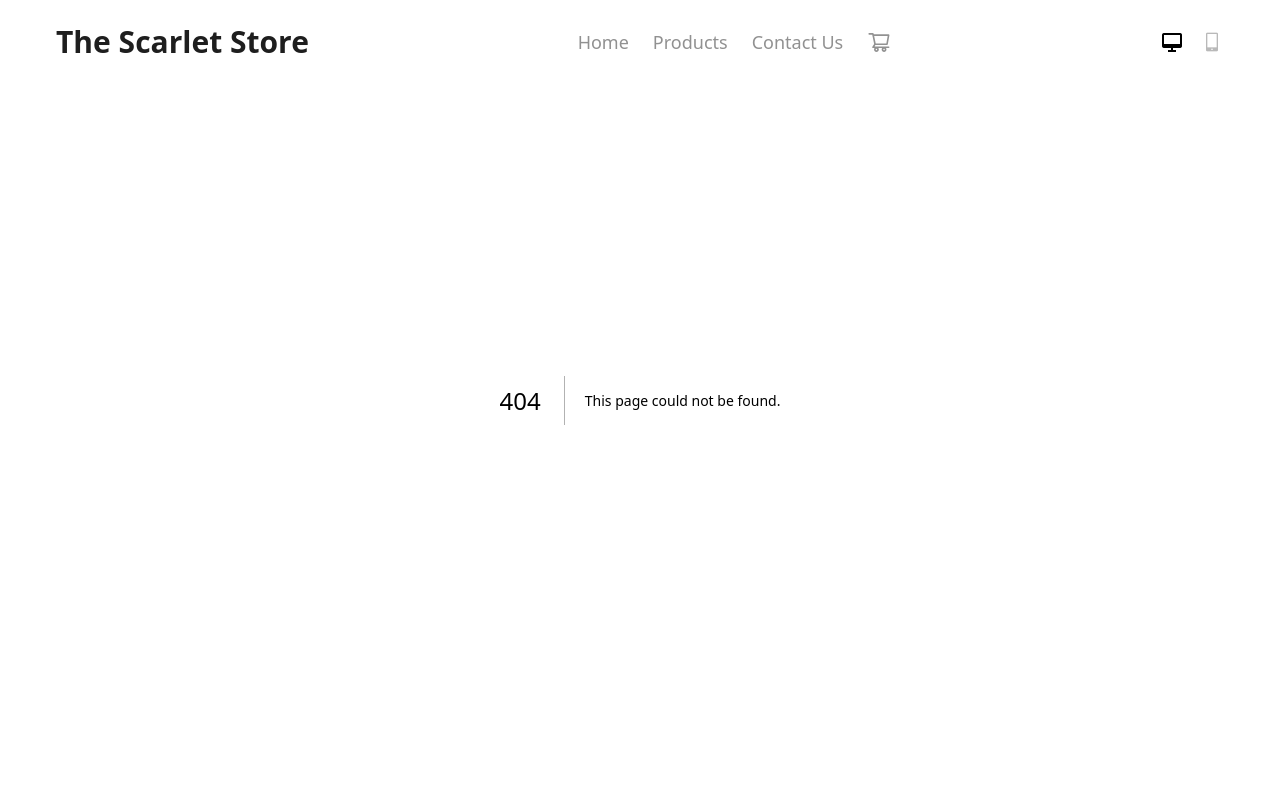
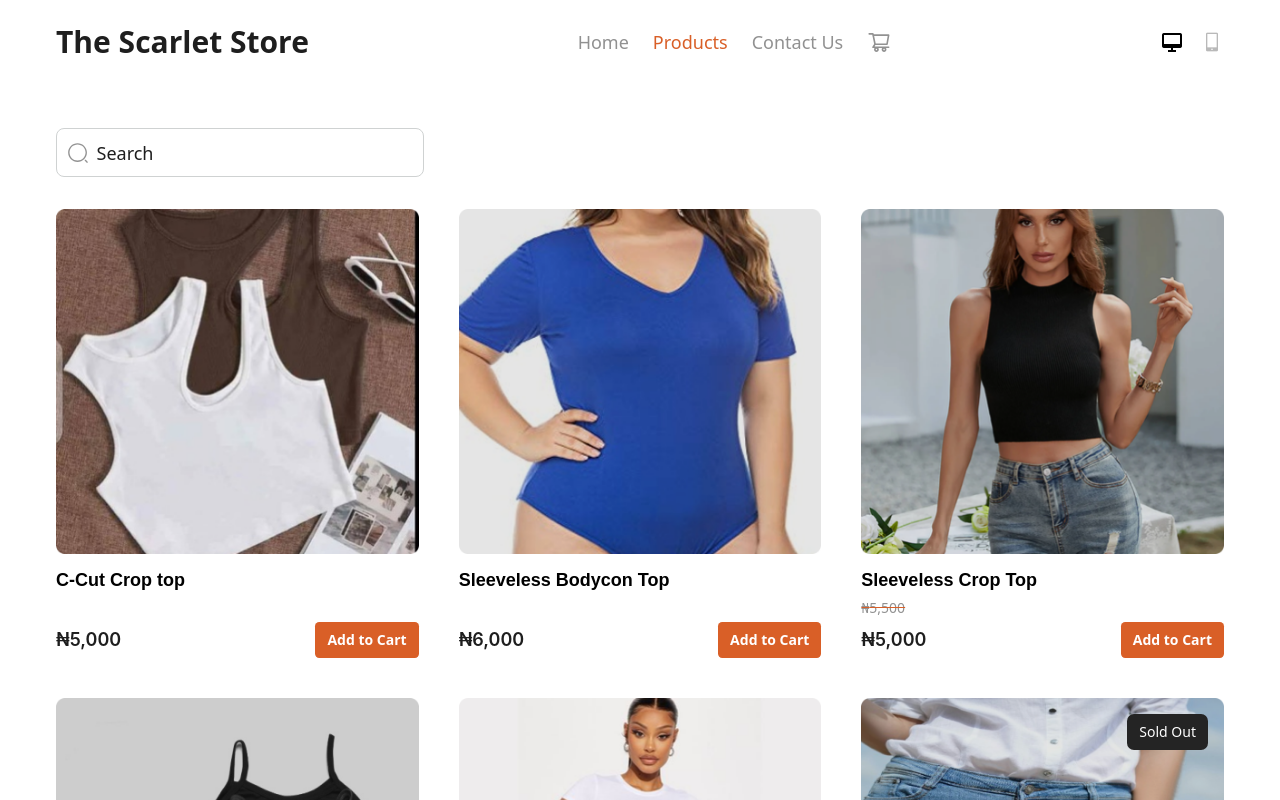
Before and after one commit to Thatgirl9/Scarlet-Store, a Next.js app: page /productsListing in a window 1280 px wide. Before the commit this address had no page. Shown: the top 800 px of the page. Built offline with nearby package versions, Linux system fonts and the light colour scheme.

Commit message:
Feat: Add Product Listing Page

```diff
--- a/components/collections.tsx
+++ b/components/collections.tsx
@@ -1,7 +1,7 @@
 import Link from "next/link";
 const Collections: React.FC = () => {
   return (
-    <section className="mt-[1em] md:px-14 px-6">
+    <section className="mt-[1em] md:px-14 px-6 w-full">
       <h1 className="font-fontInter text-2xl font-extrabold uppercase text-black-primary">
         Collections
       </h1>
--- a/components/discount.tsx
+++ b/components/discount.tsx
@@ -6,6 +6,7 @@ import Jeans from "@/public/assets/discount/image 12 (3).png";
 import ConTop from "@/public/assets/discount/image 12 (4).png";
 import Image from "next/image";
 import Link from "next/link";
+import { useRouter } from "next/router";
 
 const Discount: React.FC = () => {
   const discountSales = [
@@ -58,9 +59,23 @@ const Discount: React.FC = () => {
     },
   ];
 
+  const router = useRouter();
   return (
-    <section className="mt-[3em] md:px-14 px-6">
-      <h1 className="font-fontInter text-2xl font-extrabold uppercase text-black-primary">
+    <section
+      className={`${
+        router.pathname === "/"
+          ? "mt-[4em] md:px-14 px-6 w-full"
+          : "mt-[0] md:px-0 px-0"
+      } `}
+    >
+      <h1
+        className={`
+      ${
+        router.pathname === "/"
+          ? "font-fontInter text-2xl font-extrabold uppercase text-black-primary"
+          : "hidden"
+      } `}
+      >
         30% DISCOUNT DEALS
       </h1>
 
@@ -91,9 +106,15 @@ const Discount: React.FC = () => {
         </div>
       </div>
 
-      <div className="mt-[2.5em] flex justify-center items-center ">
+      <div
+        className={` ${
+          router.pathname === "/"
+            ? "mt-[2.5em] flex justify-center items-center"
+            : "hidden"
+        } `}
+      >
         <button className="border border-gray-primary p-2 px-3 rounded-[0.2em] font-semibold text-black-primary">
-          <Link href="/products">See More</Link>
+          <Link href="/productsListing">See More</Link>
         </button>
       </div>
     </section>
--- a/components/featured.tsx
+++ b/components/featured.tsx
@@ -9,8 +9,10 @@ import Jumper from "@/public/assets/featured/image 12 (8).png";
 import ConTop from "@/public/assets/featured/image 12 (9).png";
 import Image from "next/image";
 import Link from "next/link";
+import { useRouter } from "next/router";
 
 const Featured: React.FC = () => {
+  const router = useRouter();
   const featured = [
     {
       image: CCut,
@@ -99,12 +101,25 @@ const Featured: React.FC = () => {
   ];
 
   return (
-    <section className="mt-[4em] md:px-14 px-6">
-      <h1 className="font-fontInter text-2xl font-extrabold uppercase text-black-primary">
+    <section
+      className={`${
+        router.pathname === "/"
+          ? "mt-[4em] md:px-14 px-6 w-full"
+          : "mt-[0] md:px-0 px-0"
+      } `}
+    >
+      <h1
+        className={`
+      ${
+        router.pathname === "/"
+          ? "font-fontInter text-2xl font-extrabold uppercase text-black-primary"
+          : "hidden"
+      } `}
+      >
         Featured
       </h1>
 
-      <div className="grid grid-cols-1 md:grid-cols-3 gap-[2.5em]  mt-6">
+      <div className="grid grid-cols-1 md:grid-cols-3 gap-[2.5em]  mt-6 ">
         {featured.map((item, index) => (
           <div key={index} className="flex flex-col">
             <div className="relative">
--- a/components/layouts/footer.tsx
+++ b/components/layouts/footer.tsx
@@ -45,7 +45,7 @@ const Footer: React.FC = () => {
   ];
 
   return (
-    <footer className="bg-orange-bg mt-[7em] md:px-14 md:py-14 px-6 text-white-bg">
+    <footer className="bg-orange-bg mt-[7em] md:px-14 md:py-14 px-6 text-white-bg w-full">
       <div className="flex justify-between">
         <div>
           <h1 className="font-bold text-3xl font-fontRaleway mb-2">
--- a/components/layouts/navbar.tsx
+++ b/components/layouts/navbar.tsx
@@ -15,7 +15,7 @@ const Navbar: React.FC = () => {
       link: "/",
     },
 
-    { name: "Products", link: "/testing" },
+    { name: "Products", link: "/productsListing" },
     { name: "Contact Us", link: "/contact" },
   ];
 
--- /dev/null
+++ b/components/search.tsx
@@ -0,0 +1,19 @@
+import SearchIcon from "@/public/assets/icons/search-normal.svg";
+import Image from "next/image";
+const Search = () => {
+  return (
+    <div>
+      <div className="border border-gray-secondary flex gap-2 items-center w-[23em] p-[0.6em] rounded-[0.5em] text-black-primary">
+        <span>
+          <Image src={SearchIcon} alt="A Search Icon" />
+        </span>
+        <input
+          placeholder="Search"
+          className="text-black-primary placeholder:text-black-primary text-lg outline-none w-full"
+        />
+      </div>
+    </div>
+  );
+};
+
+export default Search;
--- /dev/null
+++ b/pages/carts/index.tsx
@@ -0,0 +1,9 @@
+const Cart = () => {
+  return (
+    <main>
+      <h1>Cart</h1>
+    </main>
+  );
+};
+
+export default Cart;
--- /dev/null
+++ b/pages/productsListing/index.tsx
@@ -0,0 +1,17 @@
+import Discount from "@/components/discount";
+import Featured from "@/components/featured";
+import Search from "@/components/search";
+
+const ProductsListing = () => {
+  return (
+    <main className="text-black mt-[8em] md:px-14 px-6">
+      <Search />
+      <div className="mt-[2em]">
+        <Featured />
+        <Discount />
+      </div>
+    </main>
+  );
+};
+
+export default ProductsListing;
```
Also changed, not shown: public/assets/icons/search-normal.svg (added).
